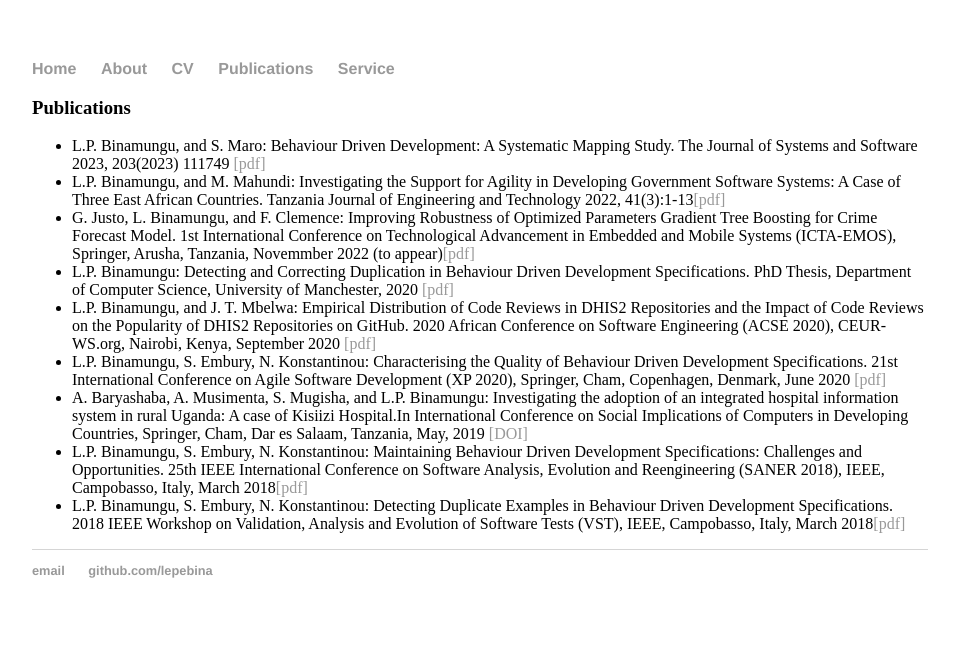
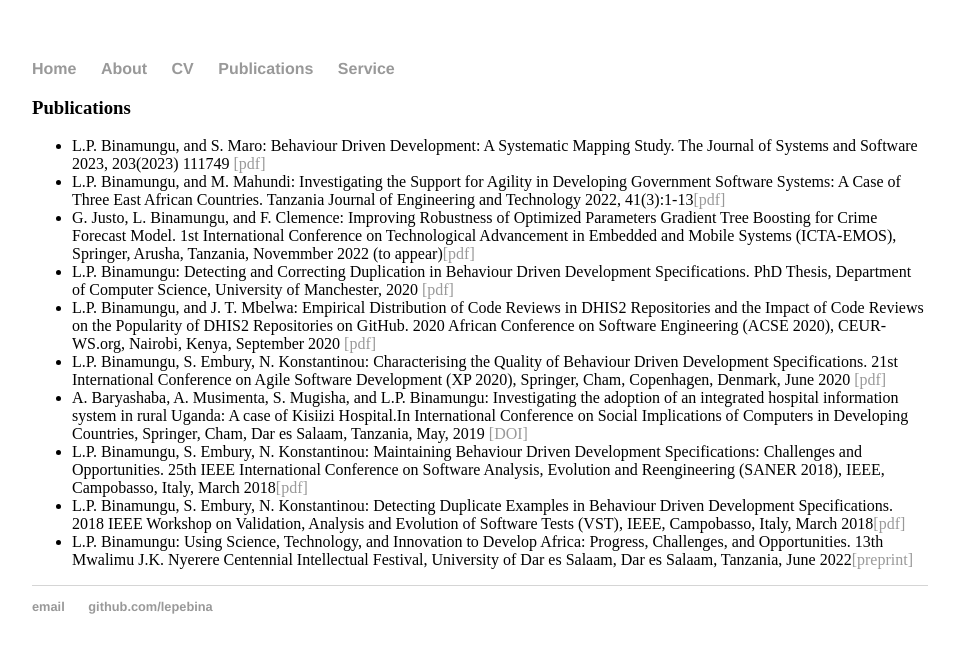
Before and after one commit to lepebina/lepebina.github.io, a Jekyll site: the page built from publications.html, in a window 1280 px wide. Shown: the top 653 px of the page, without its empty margins (160-1119 px from the left). Built offline with Jekyll 4.4.1, drawn with Linux system fonts in a browser that asks for light colours.

Commit message:
Update publications.html

```diff
--- a/publications.html
+++ b/publications.html
@@ -13,6 +13,7 @@ title: Leonard Peter Binamungu
 	        		<li>L.P. Binamungu, S. Embury, N. Konstantinou: Characterising the Quality of Behaviour Driven Development Specifications. 21st International Conference on Agile Software Development (XP 2020), Springer, Cham, Copenhagen, Denmark, June 2020 <a href="https://link.springer.com/content/pdf/10.1007%2F978-3-030-49392-9_6.pdf">[pdf]</a></li>
 		                <li>A. Baryashaba, A. Musimenta, S. Mugisha, and L.P. Binamungu: Investigating the adoption of an integrated hospital information system in rural Uganda: A case of Kisiizi Hospital.In International Conference on Social Implications of Computers in Developing Countries, Springer, Cham, Dar es Salaam, Tanzania, May, 2019 <a href="https://link.springer.com/chapter/10.1007/978-3-030-19115-3_26">[DOI]</a></li>
 		        	<li>L.P. Binamungu, S. Embury, N. Konstantinou: Maintaining Behaviour Driven Development Specifications: Challenges and Opportunities. 25th IEEE International Conference on Software Analysis, Evolution and Reengineering (SANER 2018), IEEE, Campobasso, Italy, March 2018<a href="/maintaining.pdf">[pdf]</a></li>
-	        		<li>L.P. Binamungu, S. Embury, N. Konstantinou: Detecting Duplicate Examples in Behaviour Driven Development Specifications. 2018 IEEE Workshop on Validation, Analysis and Evolution of Software Tests (VST), IEEE, Campobasso, Italy, March 2018<a href="/detecting.pdf">[pdf]</a></li>
+			        <li>L.P. Binamungu, S. Embury, N. Konstantinou: Detecting Duplicate Examples in Behaviour Driven Development Specifications. 2018 IEEE Workshop on Validation, Analysis and Evolution of Software Tests (VST), IEEE, Campobasso, Italy, March 2018<a href="/detecting.pdf">[pdf]</a></li>
+			      <li>L.P. Binamungu: Using Science, Technology, and Innovation to Develop Africa: Progress, Challenges, and Opportunities. 13th Mwalimu J.K. Nyerere Centennial Intellectual Festival, University of Dar es Salaam, Dar es Salaam, Tanzania, June 2022<a href="/STI-in-Africa-LP.pdf">[preprint]</a></li>
 	        	</ul>
 </div><!-- /.blurb -->
```
